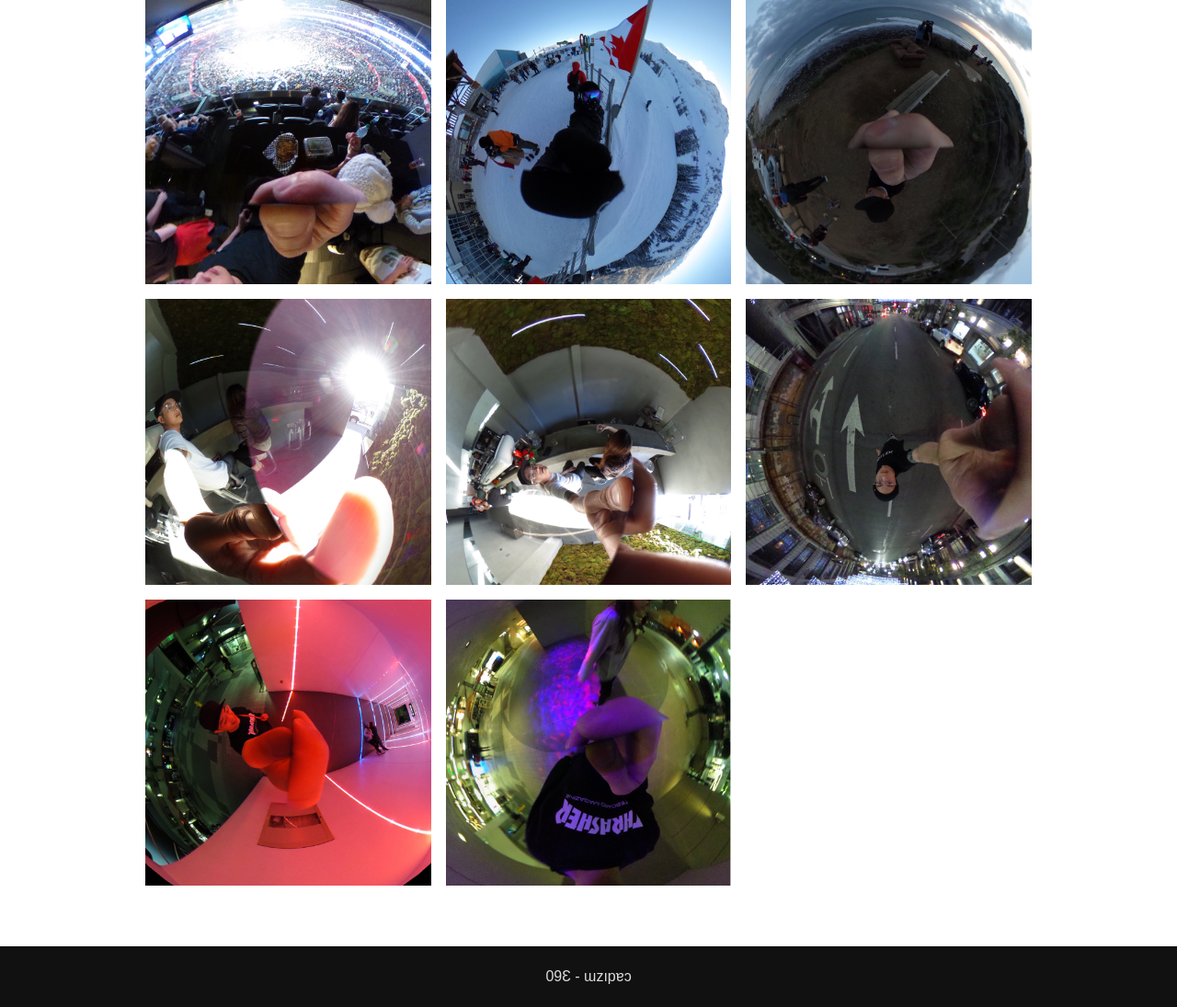
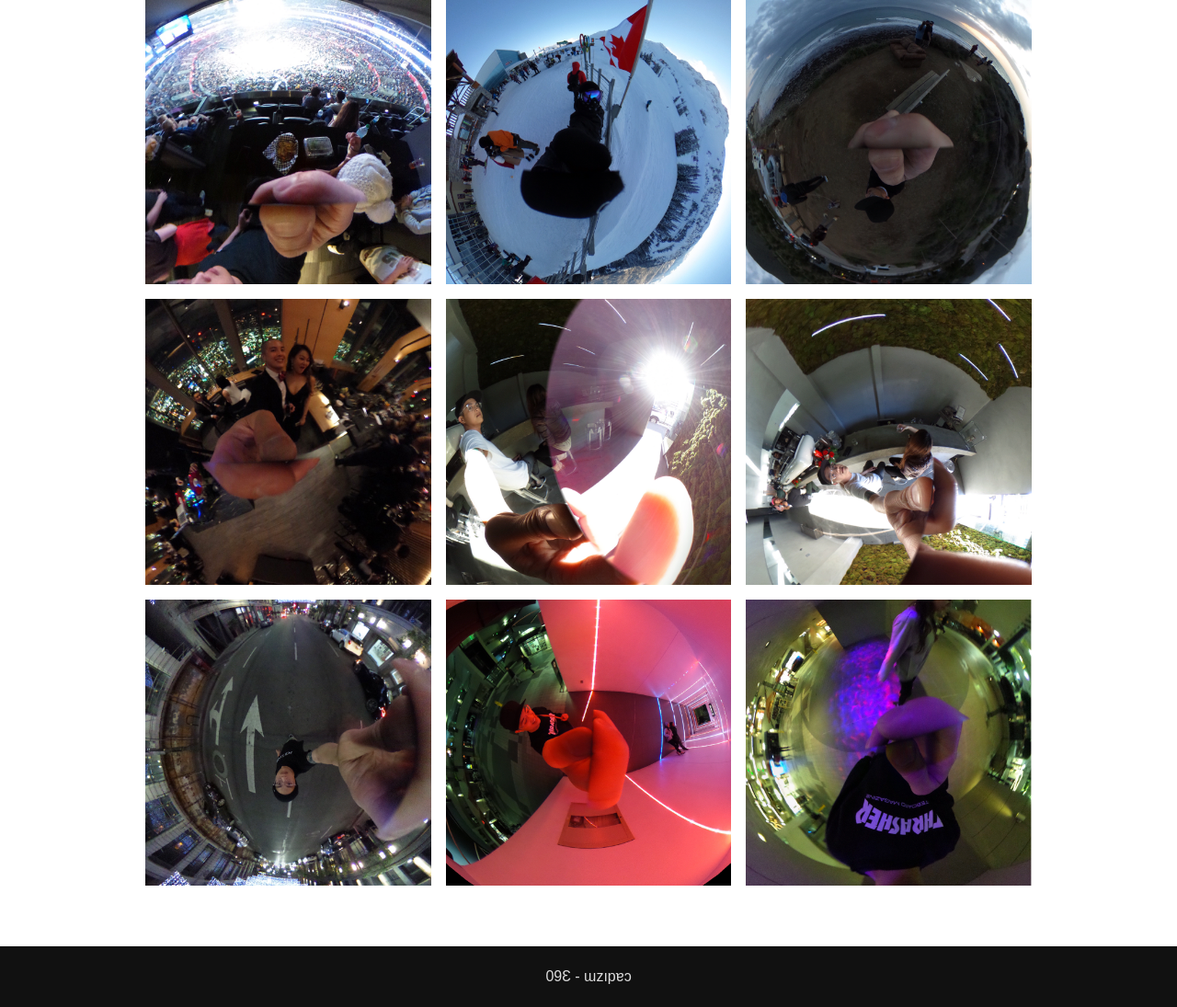
Before and after one commit to cadizm/cadizm.com, a Django app: page /360/ in a window 1280 px wide. Shown: the part 388-1483 px from the top of the page at 92% size. Run offline with Django 3.2, Linux system fonts and the light colour scheme; parts of the project's set-up code (start-up, migrations or seed data) failed here and were passed over.

Commit message:
Revert "layla"
This reverts commit 7e1a007429f4d2020881c4fc06f550a1a14659c2.

```diff
--- a/cadizm/cadizm/theta360/jinja2/theta360/index.html
+++ b/cadizm/cadizm/theta360/jinja2/theta360/index.html
@@ -63,11 +63,11 @@
         </div>
       </div>
 
-      <!--div class="pure-u-1 pure-u-md-1-3">
+      <div class="pure-u-1 pure-u-md-1-3">
         <div class="theta-table">
           <a href="#" onclick="openOverlay('qt19Uv2KiEGQGbcA5mnIZmlSC')"><img class="pure-img" src="/static/images/360/qt19Uv2KiEGQGbcA5mnIZmlSC.png"></a>
         </div>
-      </div-->
+      </div>
 
       <div class="pure-u-1 pure-u-md-1-3">
         <div class="theta-table">
```
